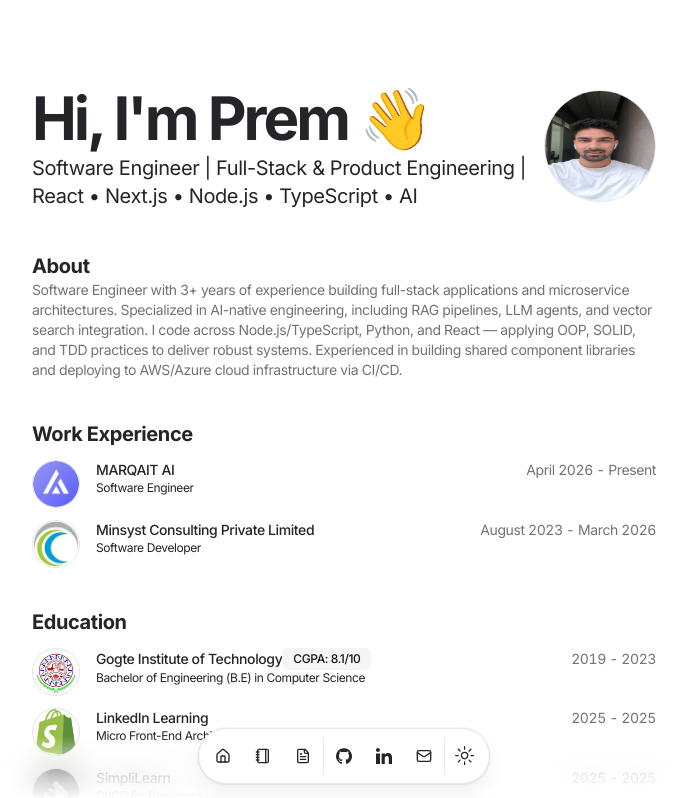
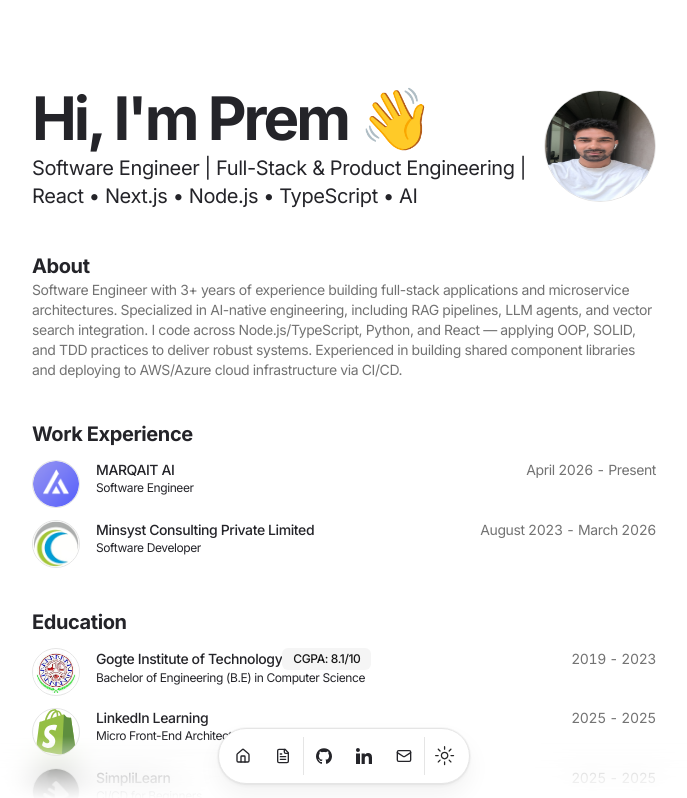
Before and after one commit to premhagargi/portfolio-prem, a Next.js app: page / in a window 1280 px wide. Shown: the top 798 px of the page, without its empty margins (296-983 px from the left). Built offline with nearby package versions, Linux system fonts and the light colour scheme.

Commit message:
chore: remove blog link from navigation bar

```diff
--- a/src/data/resume.tsx
+++ b/src/data/resume.tsx
@@ -41,7 +41,6 @@ export const DATA = {
   ],
   navbar: [
     { href: "/", icon: HomeIcon, label: "Home" },
-    { href: "/blog", icon: NotebookIcon, label: "Blog" },
     { href: "/resume", icon: FileText, label: "Resume" },
   ],
   contact: {
```
